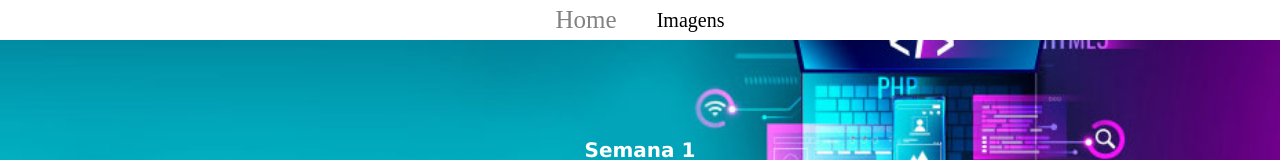
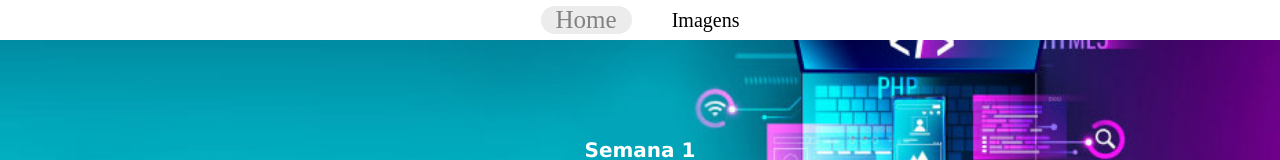
Before and after one commit to fhoinaski/FullStack_semana_1, a plain HTML site: page M1S01/index.html in a window 1280 px wide. In both pictures the pointer is over the link "Home". Shown: the top 160 px of the page. Drawn offline with Linux system fonts and the light colour scheme.

Commit message:
adiciondo pseudo-classe no botão fixo ao passar o mouse ex:9

```diff
--- a/M1S01/style.css
+++ b/M1S01/style.css
@@ -87,8 +87,13 @@ iframe {
     text-decoration: none;
     color: black;
     font-size: 20px;
+    transition: background-color 300ms;
 }
 .navMenu a:hover{
+    border-radius: 50px;
+    padding: 0 15px 0 15px;
+    background-color: #ececec;
     color: #838282;
     font-size: 25px;
+    cursor: pointer;
 }
```
